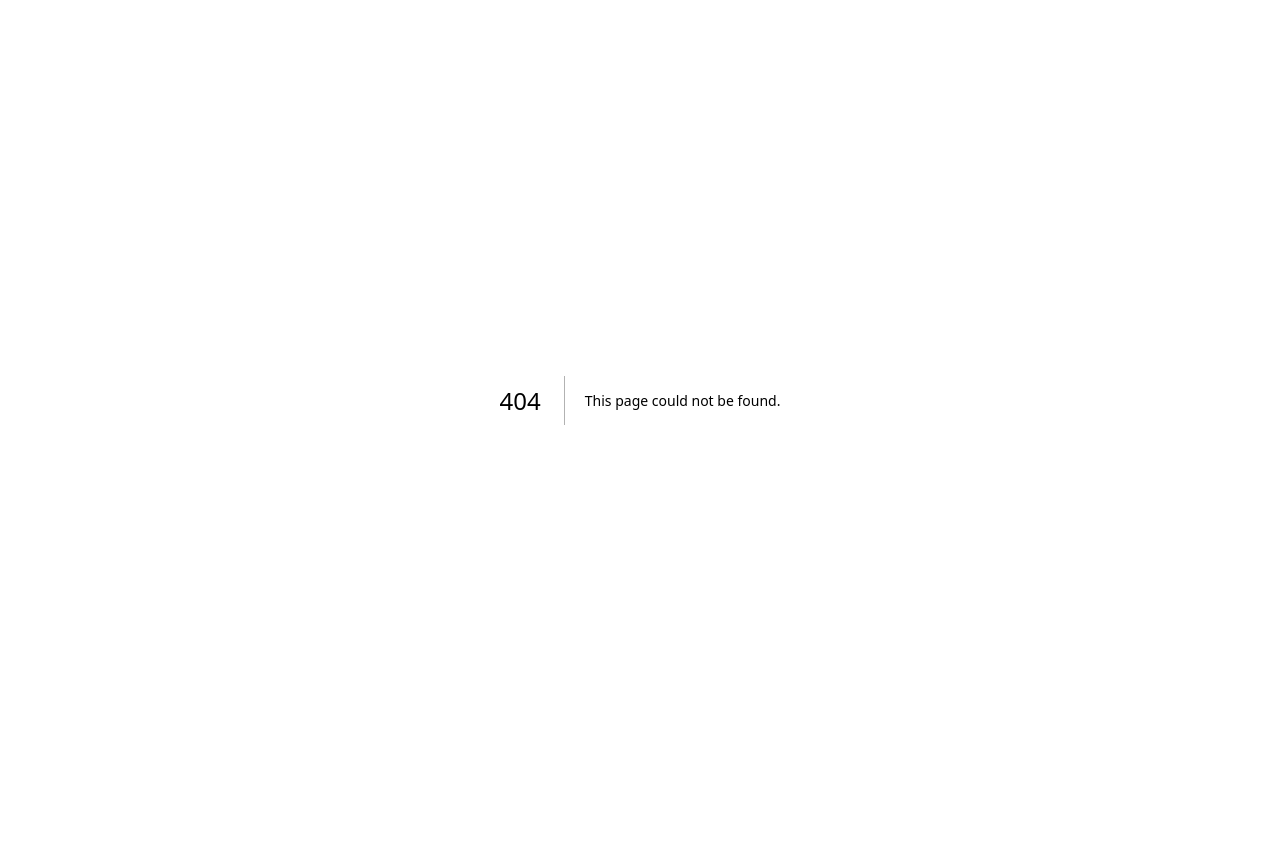
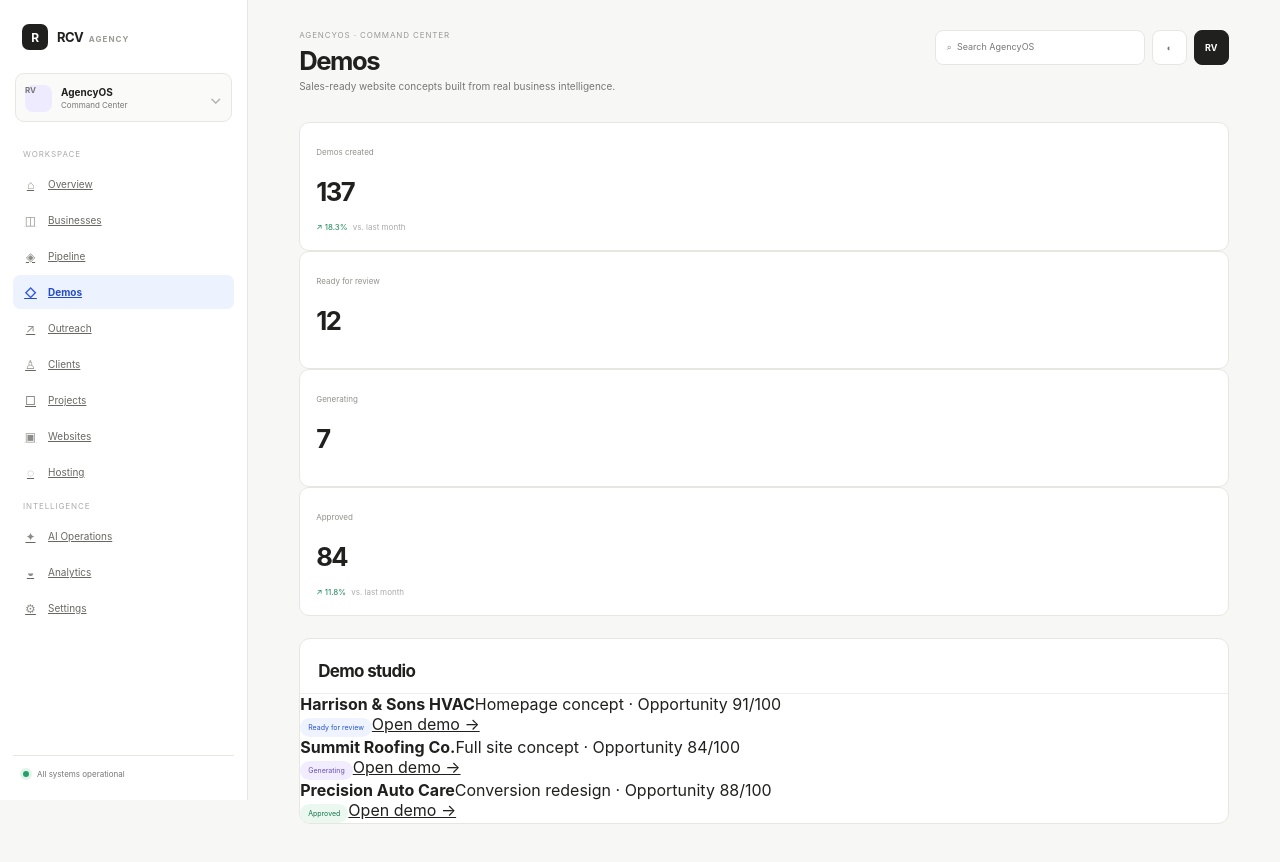
Before and after one commit to rcarvierling-ship-it/AgencyOS, a Next.js app in the folder apps/web/: page /admin/demos in a window 1280 px wide. Before the commit this address had no page. Shown: the top 862 px of the page. Before the commit the page ends 800 px from the top, so only its background shows below. Built offline with nearby package versions, Linux system fonts and the light colour scheme.

Commit message:
Build admin demos workspace

```diff
--- /dev/null
+++ b/apps/web/app/admin/demos/page.tsx
@@ -0,0 +1,4 @@
+import Link from 'next/link'
+import { AdminShell, Card, Pill, Stat } from '../AdminShell'
+const demos=[['Harrison & Sons HVAC','Homepage concept','Ready for review','91'],['Summit Roofing Co.','Full site concept','Generating','84'],['Precision Auto Care','Conversion redesign','Approved','88']]
+export default function Demos(){return <AdminShell active="Demos" title="Demos" subtitle="Sales-ready website concepts built from real business intelligence."><div className="stats"><Stat label="Demos created" value="137" delta="18.3%"/><Stat label="Ready for review" value="12"/><Stat label="Generating" value="7"/><Stat label="Approved" value="84" delta="11.8%"/></div><Card title="Demo studio"><div className="list">{demos.map(([biz,title,status,score])=><div className="listItem" key={biz}><div><b>{biz}</b><span>{title} · Opportunity {score}/100</span></div><div className="actions"><Pill tone={status==='Approved'?'green':status==='Ready for review'?'blue':'purple'}>{status}</Pill><Link className="secondary" href="/admin/demos">Open demo →</Link></div></div>)}</div></Card></AdminShell>}
```
